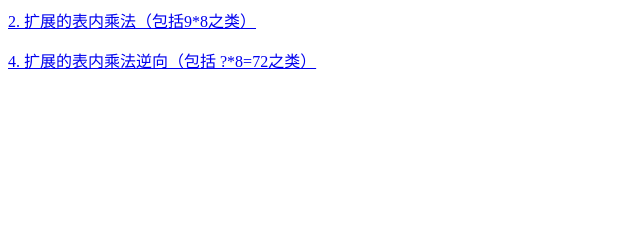
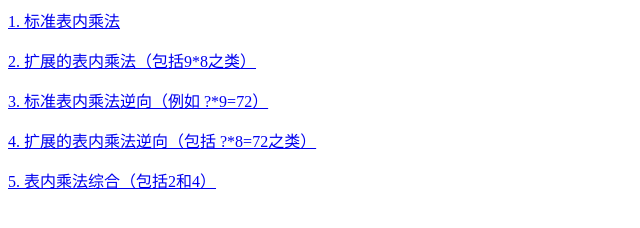
Before and after one commit to chen15959/jisuanti, a plain HTML site: page index.html in a window 1280 px wide. Shown: the whole page, without its empty margins (0-640 px from the left). Drawn offline with Linux system fonts and the light colour scheme.

Commit message:
Update index.html

```diff
--- a/index.html
+++ b/index.html
@@ -1,9 +1,10 @@
 <html><head><title>计算题生成器</title></head>
 <body>
-<p><a href="chengfa1.html?page=2>1. 标准表内乘法</a></p>
-<p><a href="chengfa2.html?page=2>2. 扩展的表内乘法（包括9*8之类）</a></p>
-<p><a href="chengfa3.html?page=2>3. 标准表内乘法逆向（例如 ?*9=72）</a></p>
-<p><a href="chengfa4.html?page=2>4. 扩展的表内乘法逆向（包括 ?*8=72之类）</a></p>
-<p><a href="chengfa5.html?page=2>5. 表内乘法综合（包括2和4）</a></p>
+
+<p><a href="chengfa1.html?page=2">1. 标准表内乘法</a></p>
+<p><a href="chengfa2.html?page=2">2. 扩展的表内乘法（包括9*8之类）</a></p>
+<p><a href="chengfa3.html?page=2">3. 标准表内乘法逆向（例如 ?*9=72）</a></p>
+<p><a href="chengfa4.html?page=2">4. 扩展的表内乘法逆向（包括 ?*8=72之类）</a></p>
+<p><a href="chengfa5.html?page=2">5. 表内乘法综合（包括2和4）</a></p>
 </body>
 </html>
```
